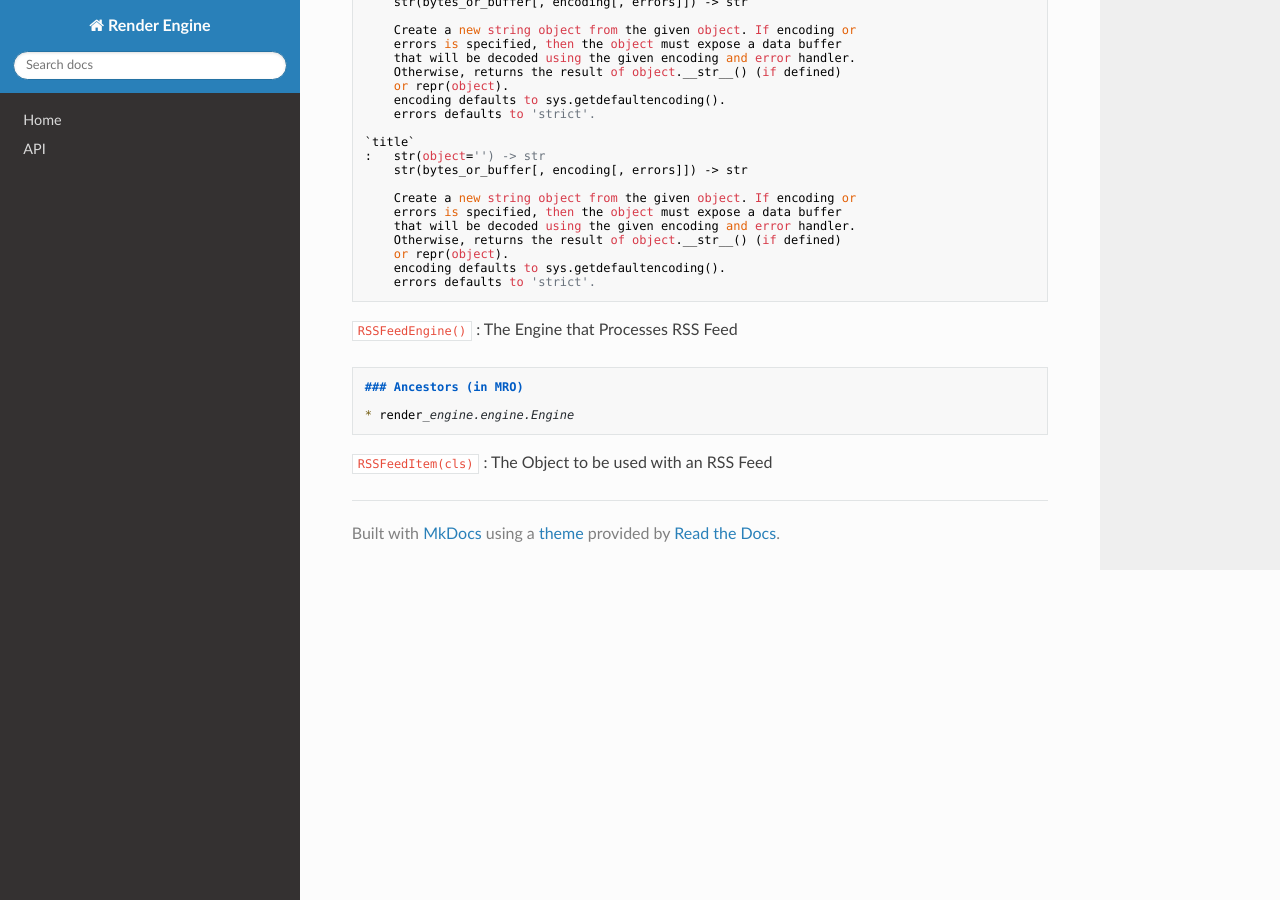
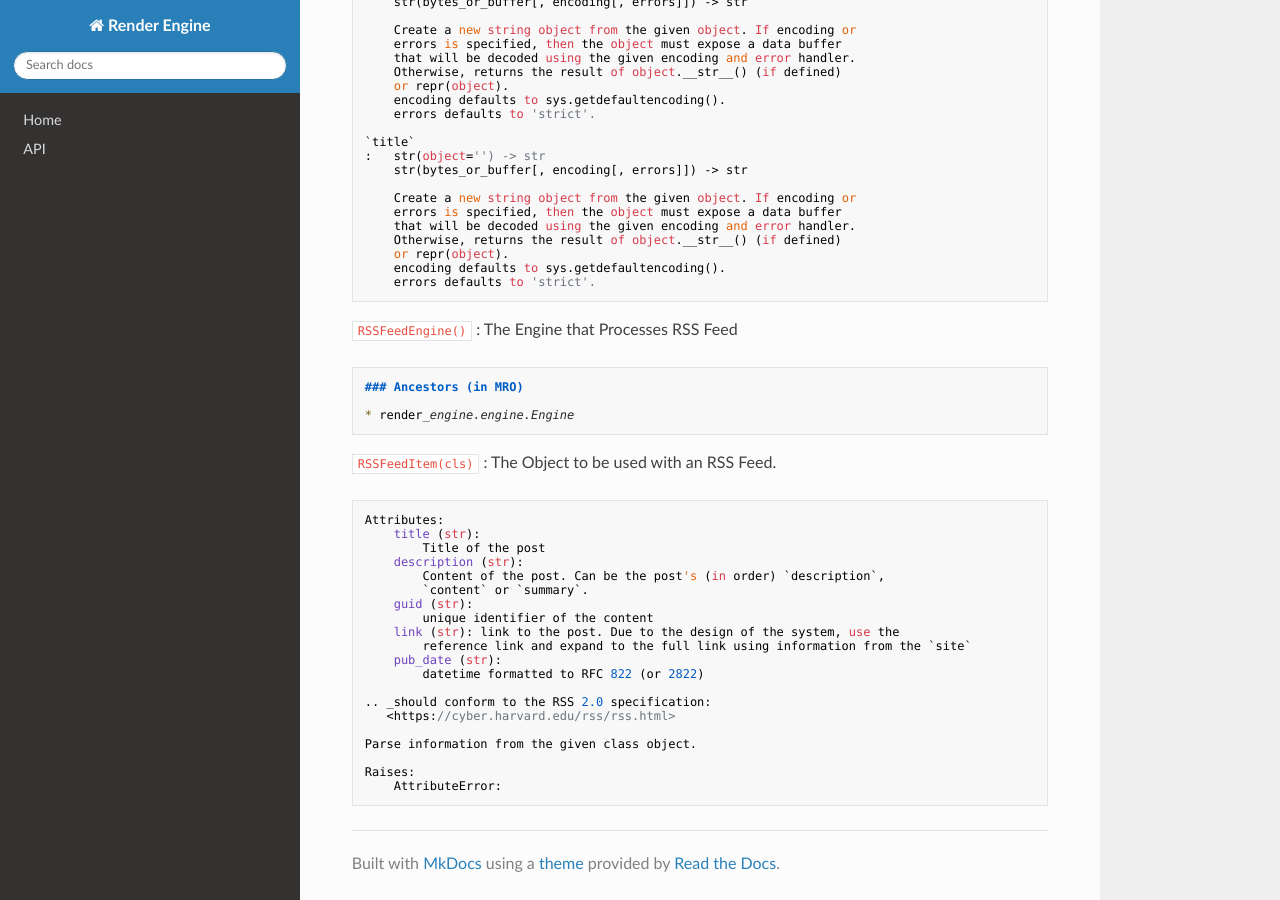
Before and after one commit to render-engine/render-engine, an MkDocs documentation site: the page built from docs/render_engine/feeds.md, in a window 1280 px wide and 900 px high, scrolled down 955 px. Built offline with MkDocs 1.6.1, drawn with Linux system fonts in a browser that asks for light colours; nearby versions of some CDN libraries.

Commit message:
update docs

```diff
--- a/docs/render_engine/feeds.md
+++ b/docs/render_engine/feeds.md
@@ -80,4 +80,25 @@ Classes
     * render_engine.engine.Engine
 
 `RSSFeedItem(cls)`
-:   The Object to be used with an RSS Feed
+:   The Object to be used with an RSS Feed.
+
+    Attributes:
+        title (str):
+            Title of the post
+        description (str):
+            Content of the post. Can be the post's (in order) `description`,
+            `content` or `summary`.
+        guid (str):
+            unique identifier of the content
+        link (str): link to the post. Due to the design of the system, use the
+            reference link and expand to the full link using information from the `site`
+        pub_date (str):
+            datetime formatted to RFC 822 (or 2822)
+
+    .. _should conform to the RSS 2.0 specification:
+       <https://cyber.harvard.edu/rss/rss.html>
+
+    Parse information from the given class object.
+
+    Raises:
+        AttributeError:
```
